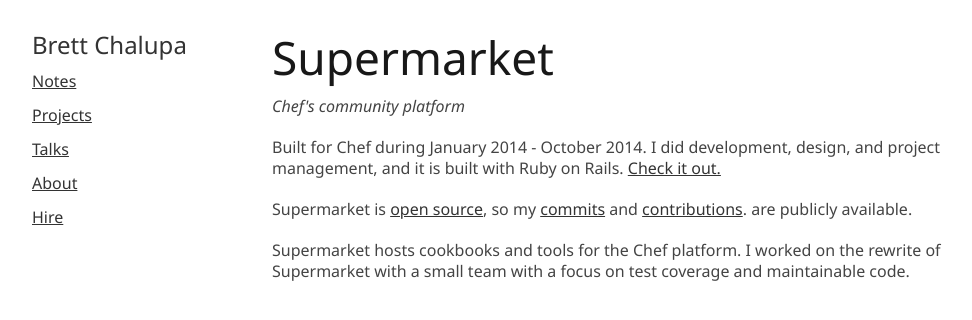
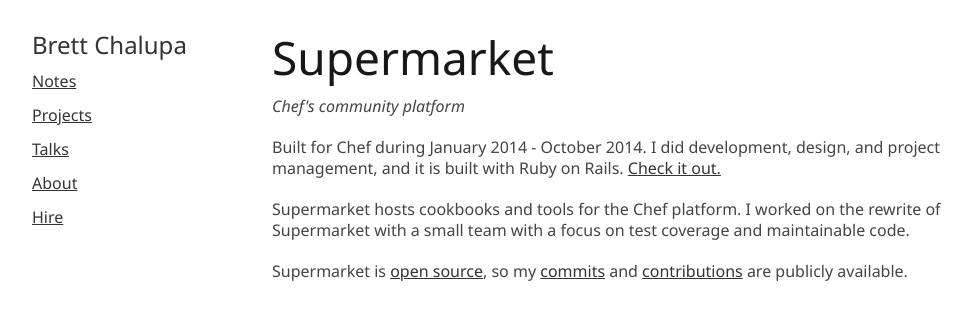
Before and after one commit to brettchalupa/brettchalupa.github.io, a Jekyll site: the page built from _posts/projects/2014-10-23-supermarket.md, in a window 1280 px wide. Shown: the top 320 px of the page, without its empty margins (138-1110 px from the left). Built offline with Jekyll 4.4.1, drawn with Linux system fonts in a browser that asks for light colours.

```diff
--- a/_posts/projects/2014-10-23-supermarket.md
+++ b/_posts/projects/2014-10-23-supermarket.md
@@ -12,12 +12,12 @@ website: "https://supermarket.chef.io/"
 excerpt: "Chef's community platform"
 ---
 
+Supermarket hosts cookbooks and tools for the Chef platform. I worked on
+the rewrite of Supermarket with a small team with a focus on test
+coverage and maintainable code.
+
 Supermarket is [open source](https://github.com/chef/supermarket), so my
 [commits](https://github.com/chef/supermarket/commits?author=brettchalupa)
 and
-[contributions](https://github.com/chef/supermarket/graphs/contributors).
+[contributions](https://github.com/chef/supermarket/graphs/contributors)
 are publicly available.
-
-Supermarket hosts cookbooks and tools for the Chef platform. I worked on
-the rewrite of Supermarket with a small team with a focus on test
-coverage and maintainable code.
```
Also changed, not shown: _posts/projects/2015-08-02-burlington-ruby-conference.md (+1 -3 lines), _posts/projects/2015-12-24-dispatch-monitor.md (+1 -1 lines), _posts/projects/2016-04-22-crm-sync.md (+1 -1 lines).
